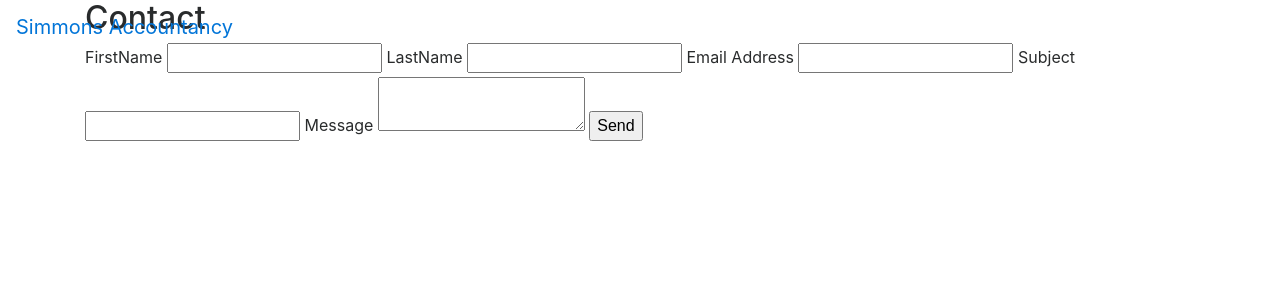
After one commit to jiamingqiu-jimmy/winter_cubesat, a Flask app: page /contact in a window 1280 px wide. The commit adds this page. Shown: the top 300 px of the page. Run offline with Flask 2, Linux system fonts and the light colour scheme; some libraries are stand-ins or nearby versions.

Commit message:
Initial setup of contact page, forms, and routes

```diff
--- a/app/__init__.py
+++ b/app/__init__.py
@@ -1,5 +1,6 @@
 from flask import Flask
 from config import Config
+from .forms import ContactForm
 
 app = Flask(__name__)
 app.config.from_object(Config)
--- /dev/null
+++ b/app/forms.py
@@ -0,0 +1,16 @@
+from flask_wtf import FlaskForm
+from wtforms import StringField, TextAreaField, SubmitField
+from wtforms import validators
+
+
+class ContactForm(FlaskForm):
+    firstname = StringField('FirstName',
+            [validators.DataRequired()])
+    lastname = StringField('LastName',
+            [validators.DataRequired()])
+    email = StringField('Email Address', [validators.DataRequired(),
+        validators.Email()])
+    subject = StringField('Subject', [validators.DataRequired()])
+    message = TextAreaField('Message',
+        [validators.DataRequired()])
+    submit = SubmitField('Send')
--- a/app/routes.py
+++ b/app/routes.py
@@ -1,7 +1,16 @@
 from app import app
-from flask import render_template
+from flask import Flask, render_template, flash, redirect
+from app.forms import ContactForm
 
 @app.route('/')
 @app.route('/index')
 def index():
     return render_template('index.html', title='Home')
+
+@app.route('/contact', methods=['GET', 'POST'])
+def contact():
+    form = ContactForm()
+
+    if form.validate_on_submit():
+        return 'Form posted.'
+    return render_template('contact.html', form=form)
--- /dev/null
+++ b/app/templates/contact.html
@@ -0,0 +1,25 @@
+{% extends "base.html" %}
+
+{% block content %}
+  <h2> Contact </h2>
+  <form action="{{ url_for('contact') }}" method=post>
+    {{ form.hidden_tag() }}
+
+    {{ form.firstname.label }}
+    {{ form.firstname }}
+
+    {{ form.lastname.label }}
+    {{ form.lastname }}
+
+    {{ form.email.label }}
+    {{ form.email }}
+
+    {{ form.subject.label }}
+    {{ form.subject }}
+
+    {{ form.message.label }}
+    {{ form.message }}
+
+    {{ form.submit }}
+  </form>
+{% endblock %}
```
Also changed, not shown: app/index.html (deleted, +0 -62 lines), app/templates/index.html (+58 -3 lines), app/templates/base.html (renamed from app/base.html).
